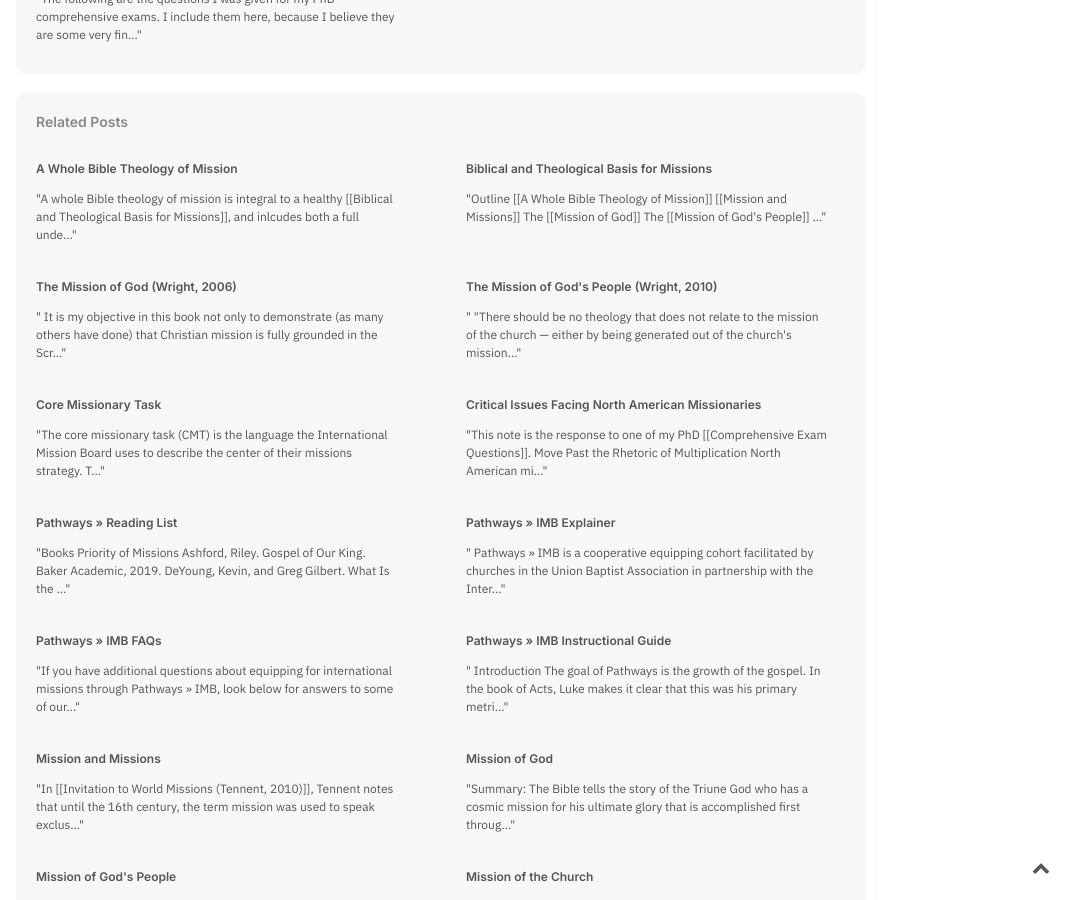
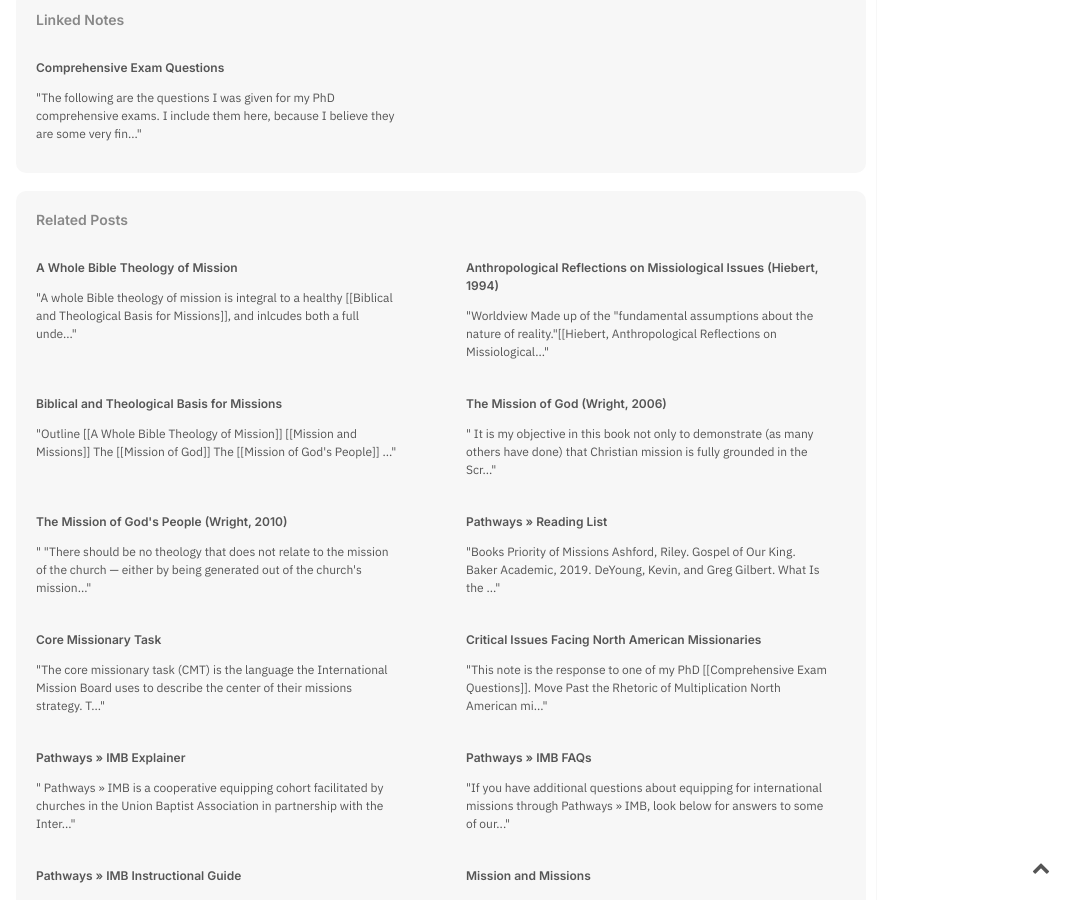
Before and after one commit to keelancook/notebook, a Jekyll site: the page built from _notes/contextualization-on-the-mission-field.md, in a window 1280 px wide and 900 px high, scrolled down 4334 px. Shown: the whole window, without its empty margins (204-1280 px from the left). Built offline with Jekyll 4.4.1, drawn with Linux system fonts in a browser that asks for light colours; part of the change alters nothing that is shown; some of the changed text lies outside the part shown.

Commit message:
comps prep

```diff
--- /dev/null
+++ b/_notes/anthropological-reflections-on-missiological-issues-hiebert-1994.md
@@ -0,0 +1,22 @@
+---
+title: Anthropological Reflections on Missiological Issues (Hiebert, 1994)
+author: Keelan Cook
+season: spring
+tags: missions anthropology epistemology
+created: 2021-01-23
+
+---
+
+### Worldview
+* Made up of the "fundamental assumptions about the nature of reality."[[Hiebert, Anthropological Reflections on Missiological Issues, 10.::rsn]]
+* "It shapes and integrates our various fields of knowledge: from theology, anthropology, and missions to physics and the culinary arts. Wordlview governs everyday behavior."[[Hiebert, Anthropological Reflections on Missiological Issues, 10-11.::rsn]]
+
+### Epistemology
+* Scientists often use a deterministic explaination for their findings, yet they assume rationalistic choice in how they cam to their own conclusions.[[Hiebert, Anthropological Reflections on Missiological Issues, 22.::rsn]]
+* The way Hiebert desacribes determinism as an epistemological framework sounds very similar to contemporary discussions of critical theory. Choices are more illusion and occurences are the determined outcome of systems, power centers, etc.[[Hiebert, Anthropological Reflections on Missiological Issues, 22.::rsn]]
+
+### Critical Realism
+* A critical realist considers theories to be representations of reality. If they are valid, then they are true, but they are approximate, much like a map.[[Hiebert, Anthropological Reflections on Missiological Issues, 25.::rsn]]
+
+#### Theories as Maps:
+>To be useful, a map must be selective. A road map must leave out information about underground pipes, over head wires, buildings, trees, sidewalks, lawns, and the like. To put ev erything in one map clutters it and renders it useless. The choice of what to include and what to exclude depends on the purpose for which the map is to be used, for maps are not only symbols of reality but also guides for choosing a course of action.[[Hiebert, Anthropological Reflections on Missiological Issues, 25.::rsn]]
--- a/_notes/contextualization-on-the-mission-field.md
+++ b/_notes/contextualization-on-the-mission-field.md
@@ -61,7 +61,6 @@ The following is a condensed summary of Hiebert's critical contextualization pra
 
 ### Cultural Relativism vs. Ethical Relativism
 
-
 ---
 ## Notes from Critical Contextualization chapter of *Anthropological Reflections on Missiological Issues*
 * Noncontextualization ironically leads to syncretism. When the pieces of worldview are not addressed by the gospel, they merely go underground. Christianity becomes a veneer over an old worldview. Western Protestant culture is passed on, but the underlying worldview remains unchanged. The result is a folk religion. [[Hiebert, Critical Contextualization, 106.::rsn]]
@@ -69,7 +68,8 @@ The following is a condensed summary of Hiebert's critical contextualization pra
 ** We see through a glass darkly, but we do see. (109)
 * It's a process that spirals inward toward precision.
 
-
+[[anthropological-reflections-on-missiological-issues-hiebert-1994.md]]
+## Notes from *The Gospel in Human Contexts*
 ---
 
 ## Resources
```
